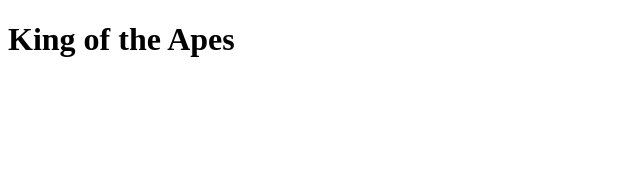
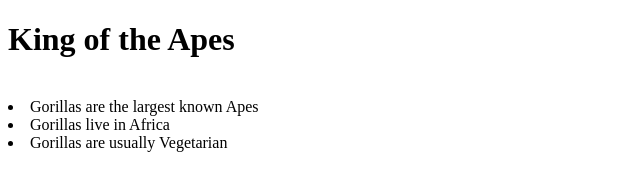
Before and after one commit to AkyunaAkish/Gorillas, a plain HTML site: page index.html in a window 1280 px wide. Shown: the whole page, without its empty margins (0-640 px from the left). Drawn offline with Linux system fonts and the light colour scheme.

Commit message:
final commit

```diff
--- a/index.html
+++ b/index.html
@@ -7,5 +7,10 @@
 </head>
 <body>
 <img src="Gorilla.jpg" alt="">
+         <li>Gorillas are the largest known Apes</li>
+
+         <li>Gorillas live in Africa</li>
+
+         <li>Gorillas are usually Vegetarian</li>
 </body>
 </html>
```
